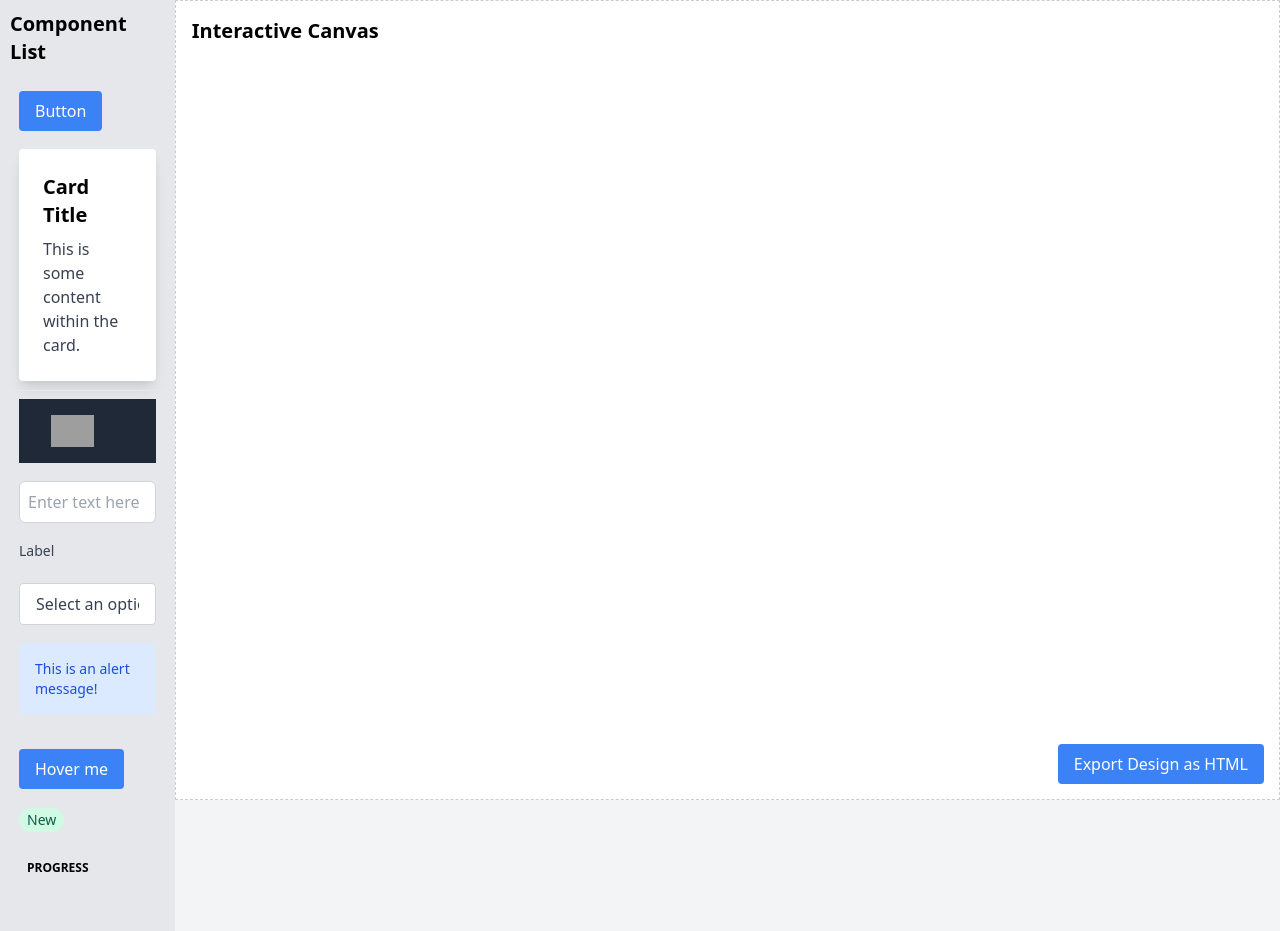
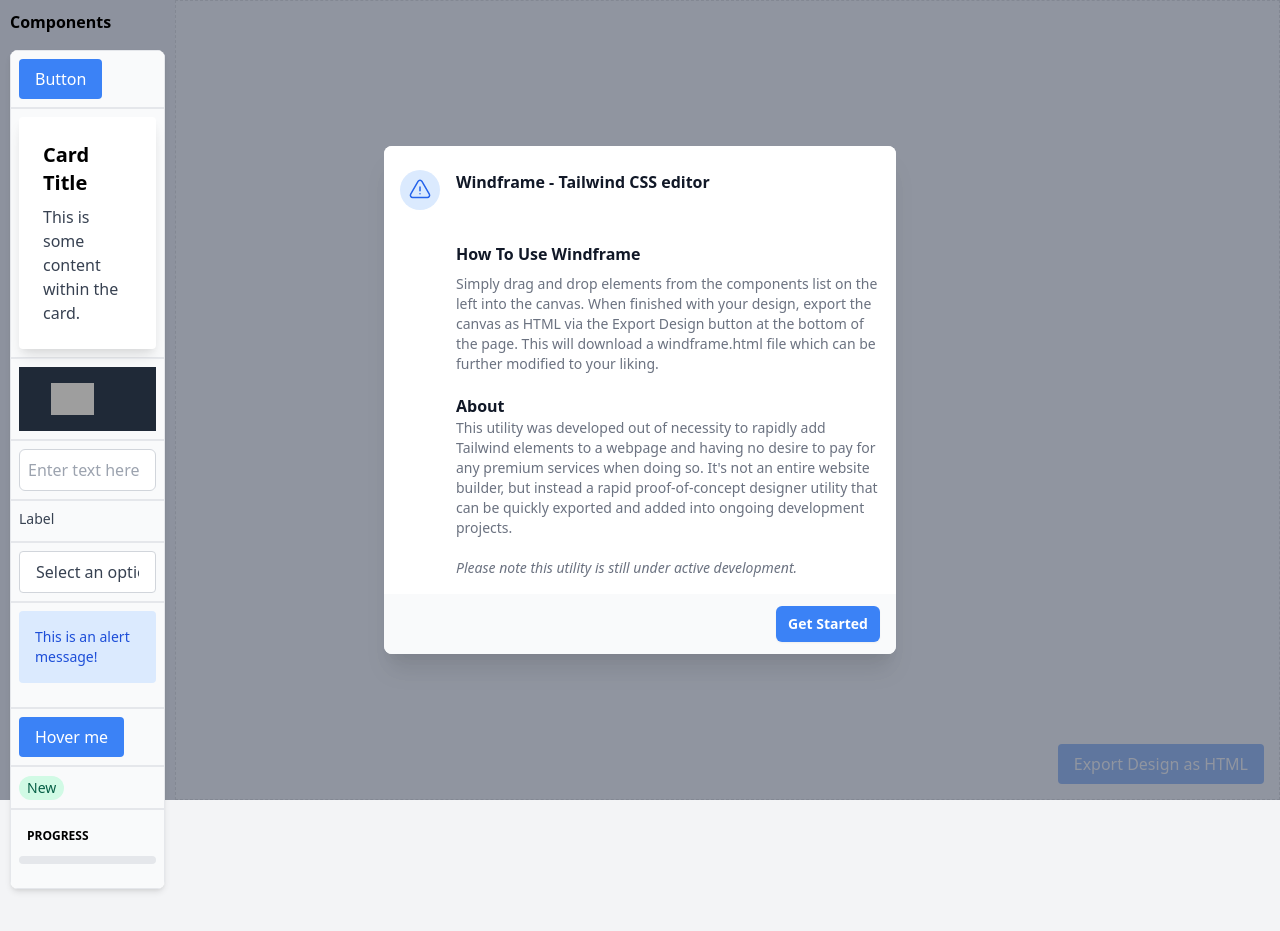
Before and after one commit to kineticquant/windframe, a website: page public/index.html in a window 1280 px wide. After the commit the page ends 899 px from the top, so only its background shows below. Drawn offline with nearby package versions, Linux system fonts and the light colour scheme; grey boxes are pictures that could not be loaded.

Commit message:
added instructions modal on launch and new formatting

```diff
--- a/public/index.html
+++ b/public/index.html
@@ -11,16 +11,64 @@
 <body class="bg-gray-100 flex">
 
 
-<!-- sidebar -->
-  <div id="sidebar" class="w-1/4 bg-gray-200 p-4">
-    <h3 class="text-xl font-bold mb-4">Component List</h3>
-    <div id="components-list"></div>
-  </div>
+    <div id="howToModal" class="relative z-10" aria-labelledby="modal-title" role="dialog" aria-modal="true">
+        <div class="fixed inset-0 bg-gray-500 bg-opacity-75 transition-opacity" aria-hidden="true"></div>
+
+        <div class="fixed inset-0 z-10 w-screen overflow-y-auto">
+          <div class="flex min-h-full items-end justify-center p-4 text-center sm:items-center sm:p-0">
+            <div class="relative transform overflow-hidden rounded-lg bg-white text-left shadow-xl transition-all sm:my-8 sm:w-full sm:max-w-lg">
+              <div class="bg-white px-4 pb-4 pt-5 sm:p-6 sm:pb-4">
+                <div class="sm:flex sm:items-start">
+                  <div class="mx-auto flex h-12 w-12 flex-shrink-0 items-center justify-center rounded-full bg-blue-100 sm:mx-0 sm:h-10 sm:w-10">
+                    <svg class="h-6 w-6 text-blue-600" fill="none" viewBox="0 0 24 24" stroke-width="1.5" stroke="currentColor" aria-hidden="true" data-slot="icon">
+                      <path stroke-linecap="round" stroke-linejoin="round" d="M12 9v3.75m-9.303 3.376c-.866 1.5.217 3.374 1.948 3.374h14.71c1.73 0 2.813-1.874 1.948-3.374L13.949 3.378c-.866-1.5-3.032-1.5-3.898 0L2.697 16.126ZM12 15.75h.007v.008H12v-.008Z" />
+                    </svg>
+                  </div>
+                  <div class="mt-3 text-center sm:ml-4 sm:mt-0 sm:text-left">
+                    <h3 class="text-base font-semibold text-gray-900" id="modal-title">Windframe - Tailwind CSS editor</h3>
+                    <br><br>
+                    <h3 class="text-base font-semibold text-gray-900" id="modal-howTo">How To Use Windframe</h3>
+                    <div class="mt-2">
+                      <p class="text-sm text-gray-500">Simply drag and drop elements from the components list on the left into the canvas. When finished with your design, export the canvas as HTML via the Export Design button at the bottom of the page. This will download a windframe.html file which can be further modified to your liking.
+                        <br><br>
+
+                      </p>
+                      <h3 class="text-base font-semibold text-gray-900" id="modal-about">About</h3>
+                      <p class="text-sm text-gray-500">
+                        This utility was developed out of necessity to rapidly add Tailwind elements to a webpage and having no desire to pay for any premium services when doing so. It's not an entire website builder, but instead a rapid proof-of-concept designer utility that can be quickly exported and added into ongoing development projects.
+                        <br><br><i>Please note this utility is still under active development.</i>
+                      </p>
+
+                    </div>
+                  </div>
+                </div>
+              </div>
+              <div class="bg-gray-50 px-4 py-3 sm:flex sm:flex-row-reverse sm:px-6">
+                <button type="button" onclick="document.getElementById('howToModal').style.display='none'" class="inline-flex w-full justify-center rounded-md bg-blue-500 px-3 py-2 text-sm font-semibold text-white shadow-sm hover:bg-blue-600 sm:ml-3 sm:w-auto">Get Started</button>
+            </div>
+          </div>
+        </div>
+      </div>
+      </div>
+
+
+
+  <div id="sidebar" class="sticky top-0 z-10 w-full max-w-screen-lg px-4 mx-auto lg:px-12">
+    <h3 class="text-md font-bold mb-4">Components</h3>
+    <div id="components-list" class="relative overflow-hidden bg-gray shadow-md bg-gray-50 dark:bg-gray-800 md:rounded-lg">
+      <!-- <div class="flex flex-col items-center justify-between p-4 space-y-3 md:flex-row md:space-y-0 md:space-x-4"> -->
+
+          </a>
+        </div>
+      </div>
+
 
 
 <!-- canvas -->
-  <div id="canvas" class="w-3/4 bg-white p-4 min-h-screen mx-auto" ondrop="drop(event)" ondragover="allowDrop(event)">
-    <h2 class="text-xl font-bold mb-4">Interactive Canvas</h2>
+ <!-- mx-auto -->
+  <!-- <div id="canvas" class="w-3/4 bg-white p-4 min-h-screen mx-auto" ondrop="drop(event)" ondragover="allowDrop(event)"> -->
+  <div id="canvas" class="w-3/4 bg-white p-4 min-h-screen" ondrop="drop(event)" ondragover="allowDrop(event)">
+    <!-- <h2 class="text-xl font-bold mb-4">Interactive Canvas</h2> -->
   </div>
 
 
```
